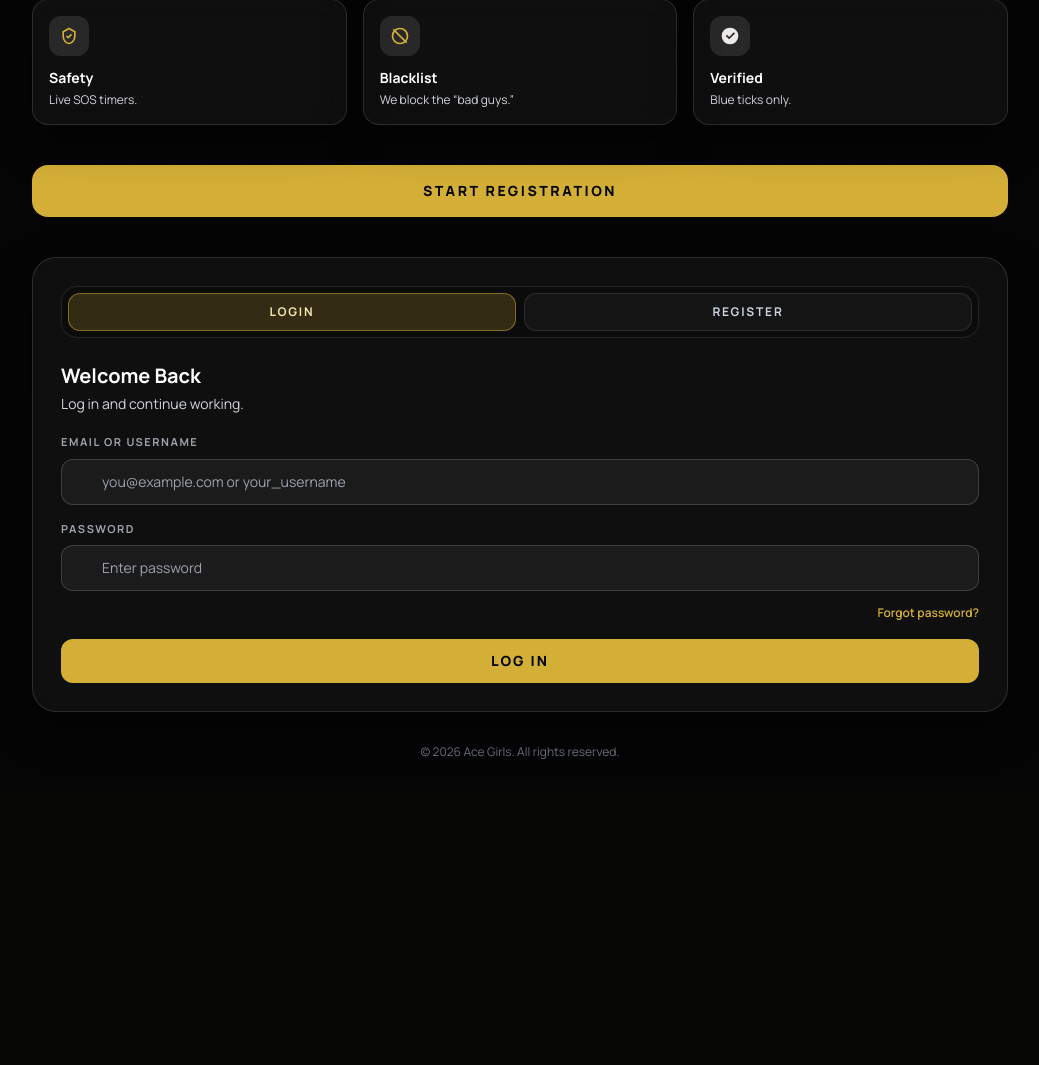
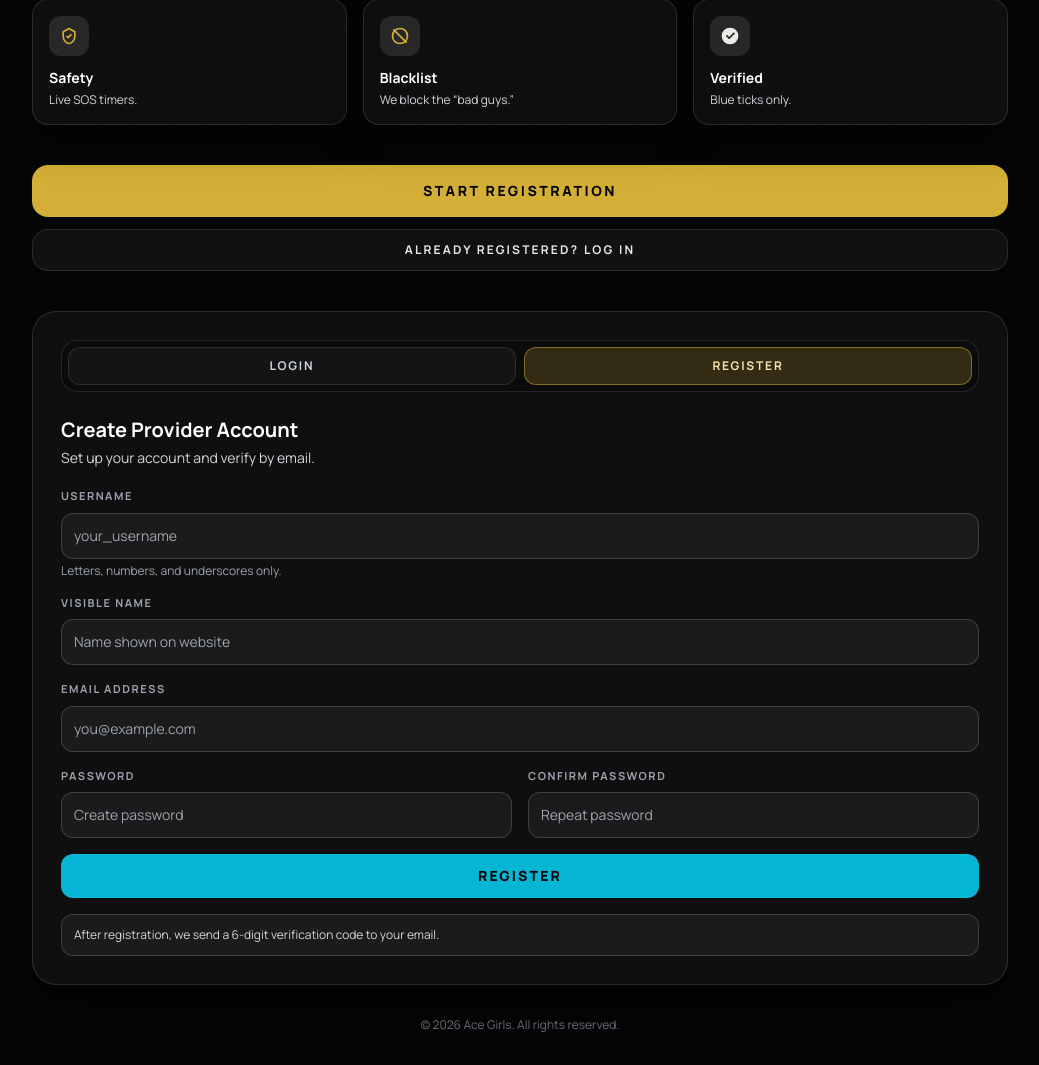
Before and after one commit to Pompompurin888k/blackbook, a Python web app: template web/templates/provider_auth.html in a window 1280 px wide. Shown: the part 410-1475 px from the top of the page, without its empty margins (120-1159 px from the left). Before the commit the page ends 1169 px from the top, so only its background shows below. Run offline with Jinja, Linux system fonts and the light colour scheme; the template is opened without the code that fills it, so the values that code supplies are empty; some libraries are stand-ins or nearby versions.

Commit message:
feat(provider): prioritize registration flow

```diff
--- a/web/routes/portal_auth.py
+++ b/web/routes/portal_auth.py
@@ -85,7 +85,7 @@ async def provider_portal_auth(
     if normalized_error.lower() == "session expired":
         error = None
         success = success or "Please log in to continue."
-    selected_tab = tab if tab in {"login", "register"} else "login"
+    selected_tab = tab if tab in {"login", "register"} else "register"
     base_context = _provider_auth_base_context(request)
     return templates.TemplateResponse(
         "provider_auth.html",
--- a/web/templates/provider_auth.html
+++ b/web/templates/provider_auth.html
@@ -157,11 +157,16 @@
             </div>
         </section>
 
-        <div class="mb-10">
+        <div class="mb-10 space-y-3">
             <button type="button"
                 onclick="switchAuthTab('register'); document.getElementById('auth-section').scrollIntoView({behavior:'smooth', block:'start'});"
                 class="w-full rounded-2xl bg-gold px-5 py-4 text-sm font-extrabold uppercase tracking-[0.18em] text-black hover:bg-[#f2d57c]">
                 Start Registration
+            </button>
+            <button type="button"
+                onclick="switchAuthTab('login'); document.getElementById('auth-section').scrollIntoView({behavior:'smooth', block:'start'});"
+                class="w-full rounded-2xl border border-white/10 bg-white/5 px-5 py-3 text-xs font-bold uppercase tracking-[0.18em] text-gray-200 hover:bg-white/10">
+                Already Registered? Log In
             </button>
         </div>
 
@@ -200,8 +205,10 @@
                         <label class="mb-2 block text-[11px] font-bold uppercase tracking-[0.14em] text-gray-400">Email
                             or Username</label>
                         <div class="relative">
-                            <i data-feather="user"
-                                class="absolute left-3 top-1/2 h-4 w-4 -translate-y-1/2 text-gray-400"></i>
+                            <svg class="absolute left-3 top-1/2 h-4 w-4 -translate-y-1/2 text-gray-400" viewBox="0 0 24 24" fill="none" stroke="currentColor" stroke-width="2">
+                                <path d="M20 21v-2a4 4 0 00-4-4H8a4 4 0 00-4 4v2"></path>
+                                <circle cx="12" cy="7" r="4"></circle>
+                            </svg>
                             <input name="email" type="text" required value="{{ login_email or '' }}"
                                 autocomplete="username" class="field w-full rounded-xl py-3 pl-10 pr-3 text-sm"
                                 placeholder="you@example.com or your_username">
@@ -212,8 +219,10 @@
                         <label
                             class="mb-2 block text-[11px] font-bold uppercase tracking-[0.14em] text-gray-400">Password</label>
                         <div class="relative">
-                            <i data-feather="lock"
-                                class="absolute left-3 top-1/2 h-4 w-4 -translate-y-1/2 text-gray-400"></i>
+                            <svg class="absolute left-3 top-1/2 h-4 w-4 -translate-y-1/2 text-gray-400" viewBox="0 0 24 24" fill="none" stroke="currentColor" stroke-width="2">
+                                <rect x="3" y="11" width="18" height="11" rx="2"></rect>
+                                <path d="M7 11V7a5 5 0 0110 0v4"></path>
+                            </svg>
                             <input name="password" type="password" required autocomplete="current-password"
                                 class="field w-full rounded-xl py-3 pl-10 pr-3 text-sm" placeholder="Enter password">
                         </div>
@@ -333,7 +342,7 @@
             registerPanel.classList.add('hidden');
         }
 
-        const initialTab = "{{ active_tab | default('login') }}";
+        const initialTab = "{{ active_tab | default('register') }}";
         switchAuthTab(initialTab === 'register' ? 'register' : 'login');
     </script>
 </body>
```
